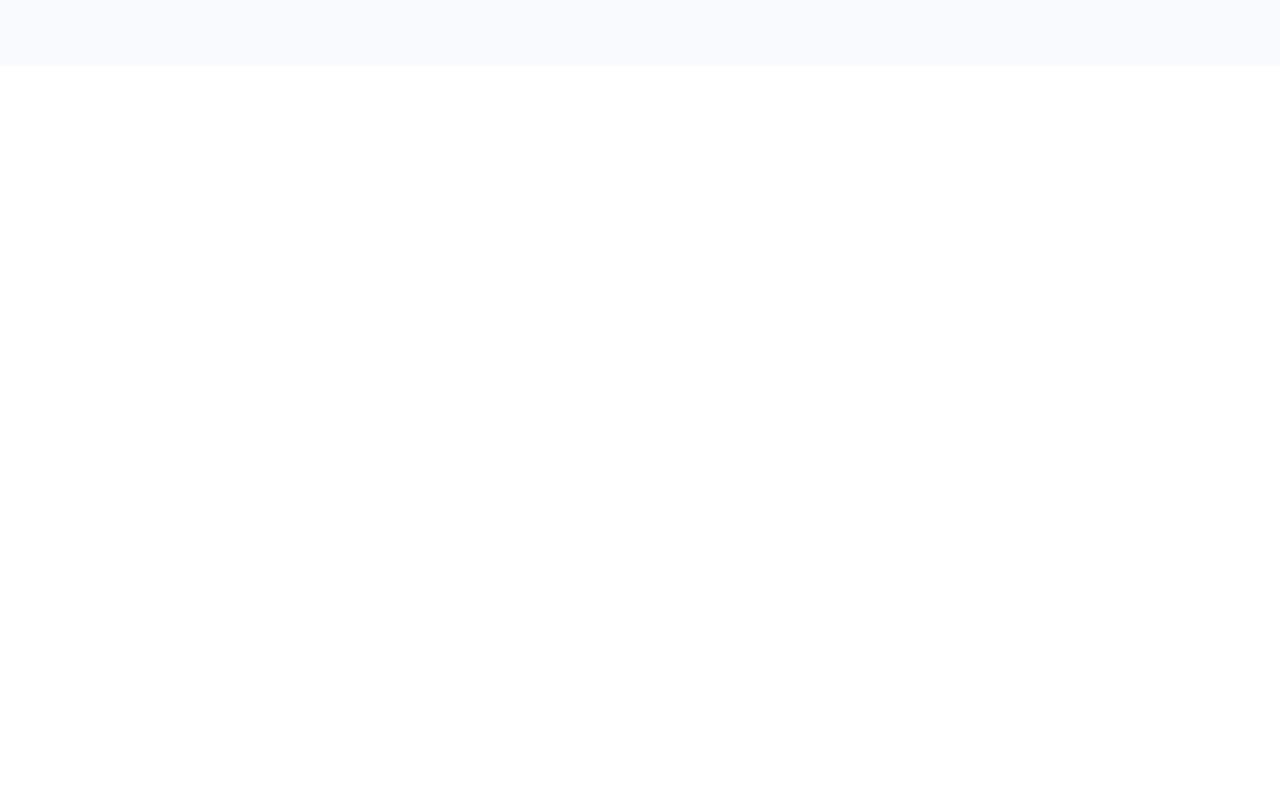
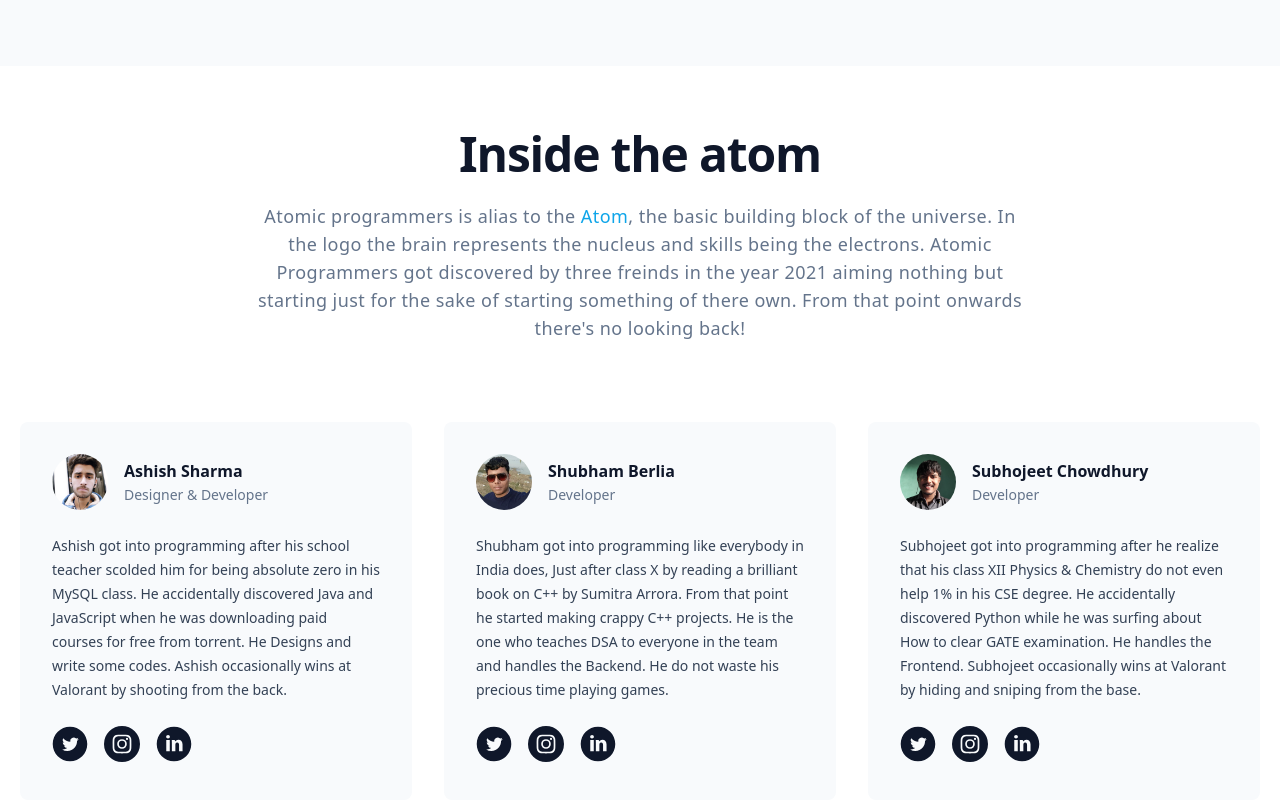
Before and after one commit to itsAshish01/atomic-programmers, a Next.js app: page / in a window 1280 px wide. Shown: the part 654-1454 px from the top of the page. Before the commit the page ends 812 px from the top, so only its background shows below. Built offline with nearby package versions, Linux system fonts and the light colour scheme.

Commit message:
Build the About Section.

```diff
--- /dev/null
+++ b/components/TeamCard.js
@@ -0,0 +1,64 @@
+import Image from 'next/image';
+
+// social icons
+import Twitter from '../assets/social/twitter.svg';
+import Instagram from '../assets/social/instagram.svg';
+import Linkedin from '../assets/social/linkedin.svg';
+
+const TeamCard = ({ individual }) => {
+  return (
+    <figure className='bg-slate-50 rounded-lg p-6 flex flex-col-reverse xl:p-8'>
+      <div className='flex gap-x-4 mt-6'>
+        <a href={individual.twitter} target='_blank' rel='noopener noreferrer'>
+          <Image
+            height={36}
+            width={36}
+            className='hover:contrast-50'
+            src={Twitter}
+            alt='twitter logo'
+          />
+        </a>
+        <a
+          href={individual.instagram}
+          target='_blank'
+          rel='noopener noreferrer'
+        >
+          <Image
+            height={36}
+            width={36}
+            className='hover:contrast-50'
+            src={Instagram}
+            alt='instagram logo'
+          />
+        </a>
+        <a href={individual.linkedin} target='_blank' rel='noopener noreferrer'>
+          <Image
+            height={36}
+            width={36}
+            className='hover:contrast-50'
+            src={Linkedin}
+            alt='linkedin logo'
+          />
+        </a>
+      </div>
+      <blockquote className='mt-6 text-slate-700 font-light text-sm leading-6'>
+        <p>{individual.description}</p>
+      </blockquote>
+      <figcaption className='flex items-center space-x-4'>
+        <Image
+          src={individual.image}
+          width={56}
+          height={56}
+          alt={individual.name}
+          className='rounded-full'
+        />
+        <div className='flex-auto'>
+          <div className='text-slate-900 font-semibold'>{individual.name}</div>
+          <div className='mt-0.5 text-sm font-light'>{individual.role}</div>
+        </div>
+      </figcaption>
+    </figure>
+  );
+};
+
+export default TeamCard;
--- a/pages/index.js
+++ b/pages/index.js
@@ -2,16 +2,18 @@ import Head from 'next/head';
 import Image from 'next/image';
 import Navbar from '../components/Navbar';
 import Hero from '../sections/Hero';
+import SectionAbout from '../sections/SectionAbout';
 
 export default function Home() {
   return (
-    <div>
+    <div className='text-slate-500'>
       <Head>
         <title>Atomic Programmers</title>
         <meta name='description' content='Generated by create next app' />
         <link rel='icon' href='/favicon.svg' />
       </Head>
       <Hero />
+      <SectionAbout />
     </div>
   );
 }
--- /dev/null
+++ b/sections/SectionAbout.js
@@ -0,0 +1,68 @@
+// Components
+import TeamCard from '../components/TeamCard';
+
+// Team Images
+import Ashish from '../assets/team/ashish-sharma.png';
+import Shubham from '../assets/team/shubham-berlia.png';
+import Subhojeet from '../assets/team/subhojeet-chowdhury.png';
+
+const team = [
+  {
+    name: 'Ashish Sharma',
+    role: 'Designer & Developer',
+    image: Ashish,
+    twitter: 'https://twitter.com/itsAshish01',
+    instagram: 'https://www.instagram.com/ashish.sharma01/',
+    linkedin: 'https://www.linkedin.com/in/itsashishsharma01/',
+    description:
+      'Ashish got into programming after his school teacher scolded him for being absolute zero in his MySQL class. He accidentally discovered Java and JavaScript when he was downloading paid courses for free from torrent. He Designs and write some codes. Ashish occasionally wins at Valorant by shooting from the back.',
+  },
+  {
+    name: 'Shubham Berlia',
+    role: 'Developer',
+    image: Shubham,
+    twitter: 'https://twitter.com/BerliaShubham/',
+    instagram: 'https://www.instagram.com/shubham.berlia/',
+    linkedin: 'https://www.linkedin.com/in/shubham-berlia-b45033219/',
+    description:
+      'Shubham got into programming like everybody in India does, Just after class X by reading a brilliant book on C++ by Sumitra Arrora. From that point he started making crappy C++ projects. He is the one who teaches DSA to everyone in the team and handles the Backend. He do not waste his precious time playing games.',
+  },
+  {
+    name: 'Subhojeet Chowdhury',
+    role: 'Developer',
+    image: Subhojeet,
+    twitter: 'https://twitter.com/subho12134/',
+    instagram: 'https://www.instagram.com/_subhojeet121_/',
+    linkedin: 'https://www.linkedin.com/in/subhojeet-chowdhury/',
+    description:
+      'Subhojeet got into programming after he realize that his class XII Physics & Chemistry do not even help 1% in his CSE degree. He accidentally discovered Python while he was surfing about How to clear GATE examination. He handles the Frontend. Subhojeet occasionally wins at Valorant by hiding and sniping from the base.',
+  },
+];
+
+const SectionAbout = () => {
+  return (
+    <section className='container mt-12 mx-auto md:mt-16'>
+      <div className=' px-8'>
+        <h2 className='text-slate-900 text-4xl tracking-tight font-extrabold lg:text-5xl text-center'>
+          Inside the atom
+        </h2>
+        <p className='mt-6 max-w-3xl mx-auto text-lg font-light  text-center lg:tracking-wide'>
+          Atomic programmers is alias to the{' '}
+          <span className='text-sky-500 font-normal'>Atom</span>, the basic
+          building block of the universe. In the logo the brain represents the
+          nucleus and skills being the electrons. Atomic Programmers got
+          discovered by three freinds in the year 2021 aiming nothing but
+          starting just for the sake of starting something of there own. From
+          that point onwards there&apos;s no looking back!
+        </p>
+      </div>
+      <div className='mx-auto px-4 mt-20 grid grid-cols-1 gap-6 md:gap-12 lg:gap-8 lg:grid-cols-3 xl:px-5'>
+        {team.map((ind) => (
+          <TeamCard key={ind.name} individual={ind} />
+        ))}
+      </div>
+    </section>
+  );
+};
+
+export default SectionAbout;
```
